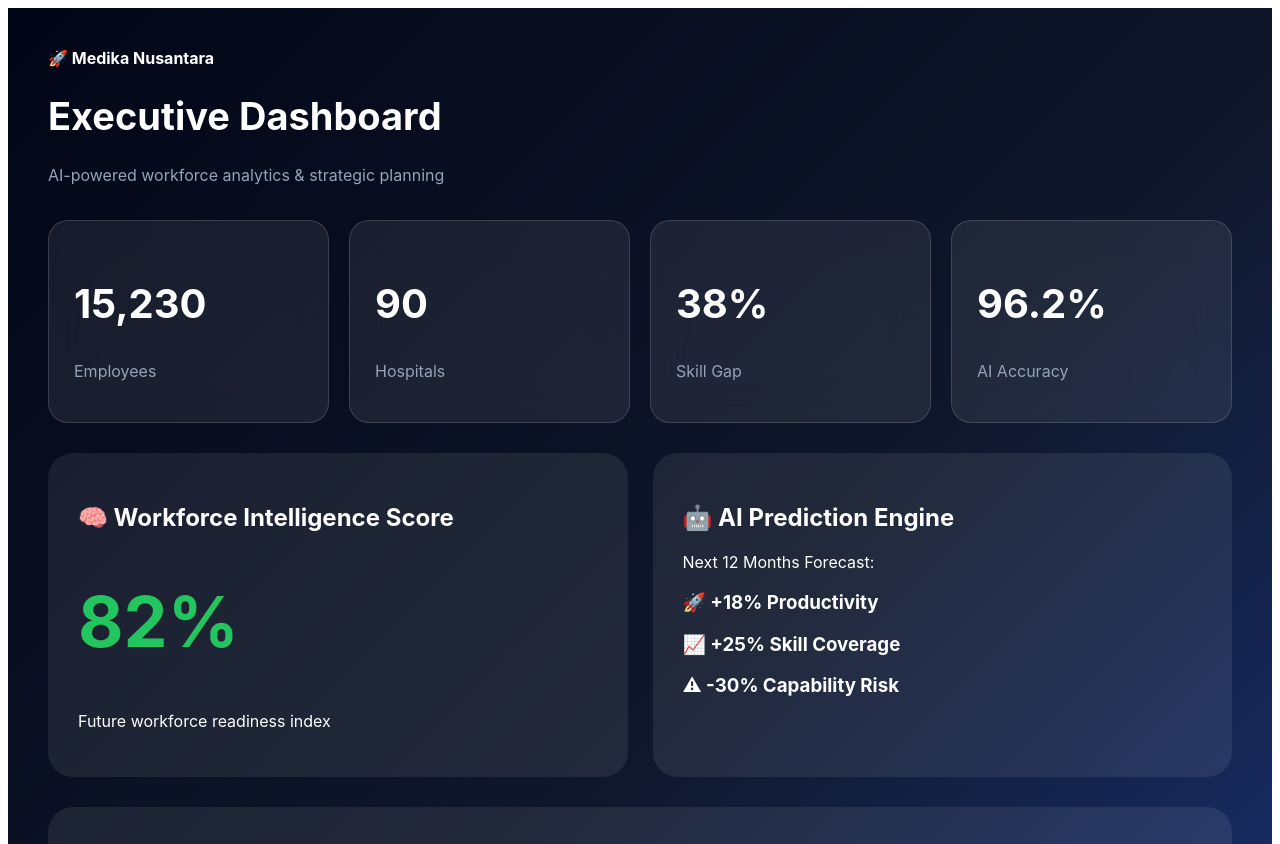
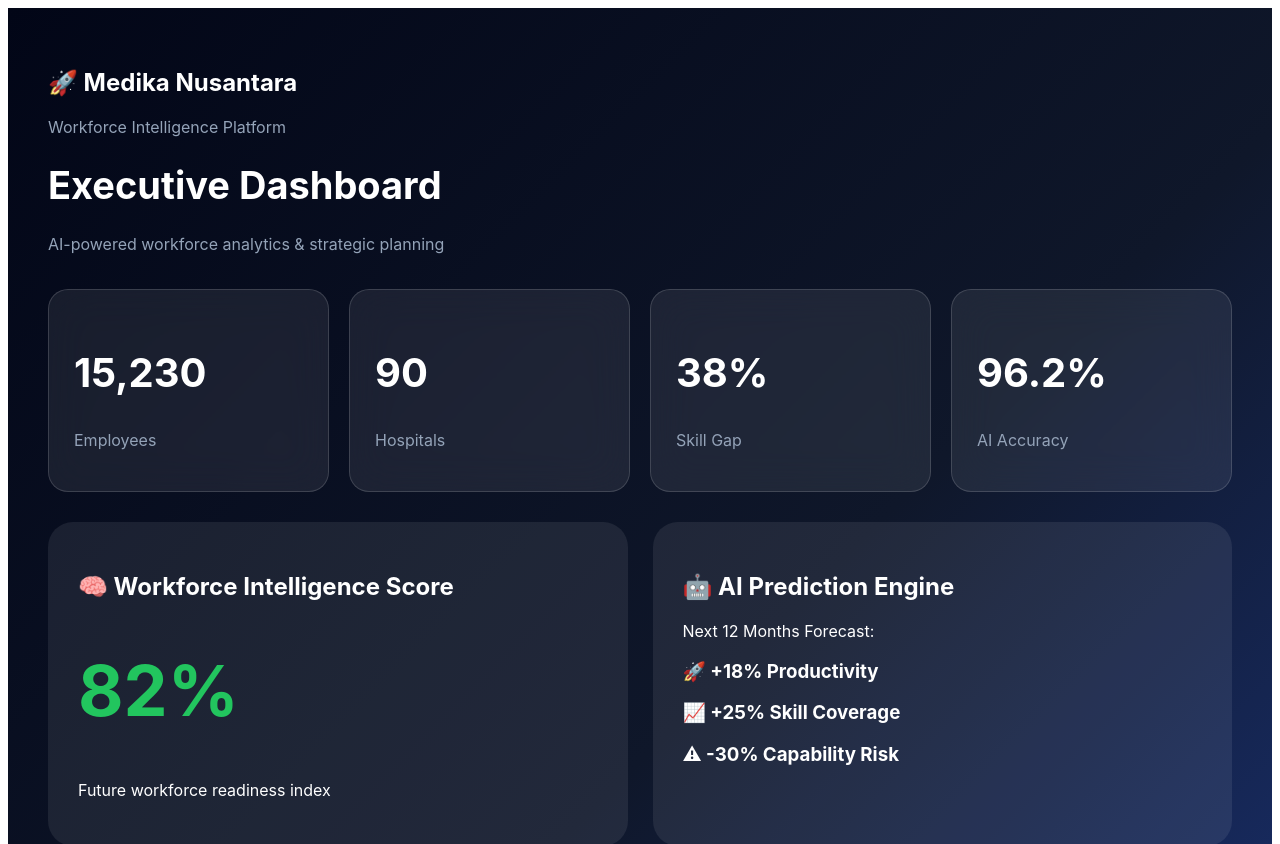
Before and after one commit to alma-98/workforce-intelligence-platform, a React (Vite) app: page /dashboard in a window 1280 px wide. Shown: the top 844 px of the page. Built offline with nearby package versions, Linux system fonts and the light colour scheme.

Commit message:
Restore original sidebar style

```diff
--- a/src/pages/Dashboard/Dashboard.tsx
+++ b/src/pages/Dashboard/Dashboard.tsx
@@ -31,13 +31,24 @@ color:"#fff"
 <Link
 to="/"
 style={{
-color:"#fff",
+color:"#ffffff",
 textDecoration:"none",
 fontWeight:700
 }}
 >
+<h2>
 🚀 Medika Nusantara
+</h2>
 </Link>
+
+<p
+style={{
+color:"#94a3b8",
+marginBottom:"25px"
+}}
+>
+Workforce Intelligence Platform
+</p>
 
 
 <h1 style={{fontSize:"38px"}}>
```
